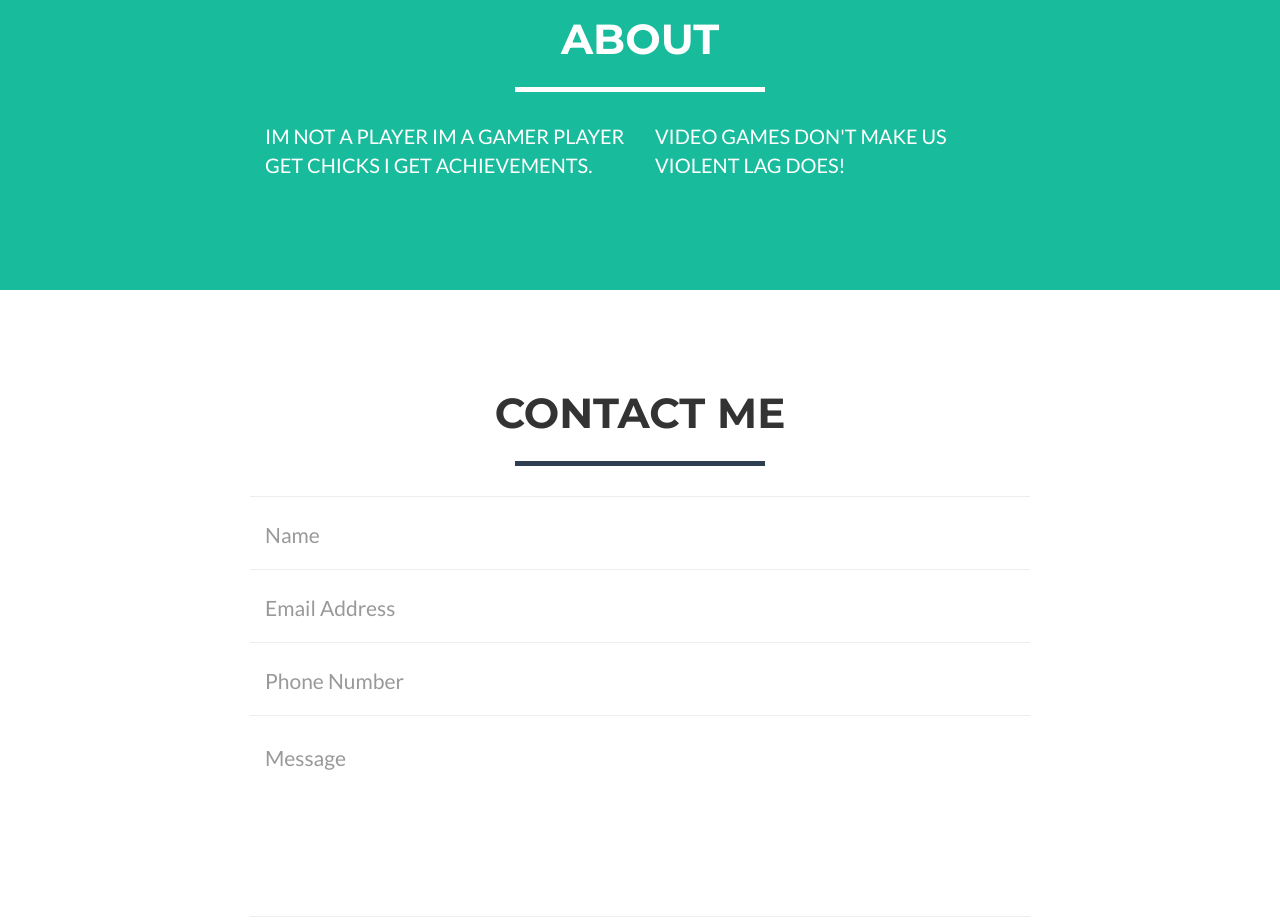
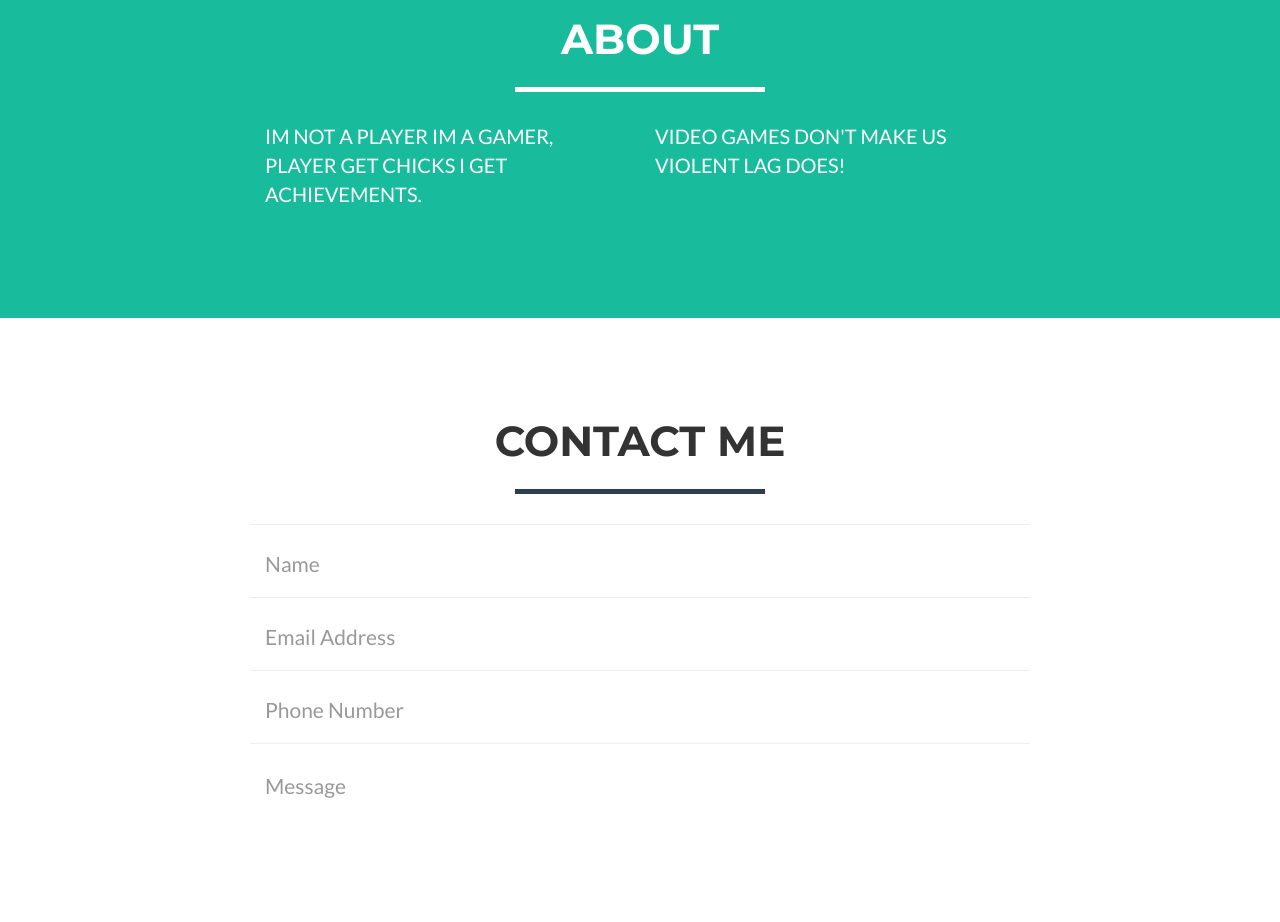
Before and after one commit to judelagdao/judelagdao.github.io, a website: page index.html in a window 1280 px wide. Shown: the part 1800-2722 px from the top of the page. Drawn offline with nearby package versions, Linux system fonts and the light colour scheme.

Commit message:
Update index.html

```diff
--- a/index.html
+++ b/index.html
@@ -167,7 +167,7 @@
             </div>
             <div class="row">
                 <div class="col-lg-4 col-lg-offset-2">
-                    <p>IM NOT A PLAYER IM A GAMER PLAYER GET CHICKS I GET ACHIEVEMENTS.</p>
+                    <p>IM NOT A PLAYER IM A GAMER, PLAYER GET CHICKS I GET ACHIEVEMENTS.</p>
                 </div>
                 <div class="col-lg-4">
                     <p>VIDEO GAMES DON'T MAKE US VIOLENT LAG DOES!</p>
```
